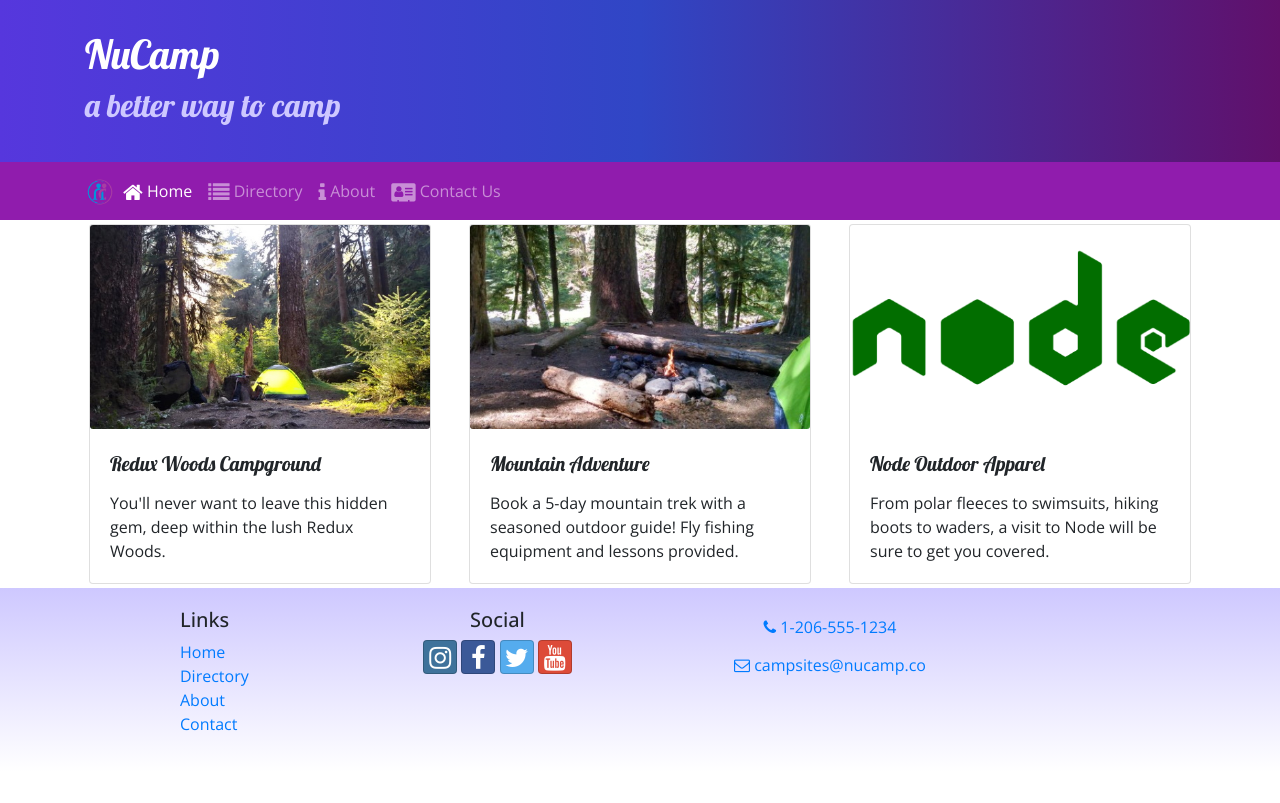
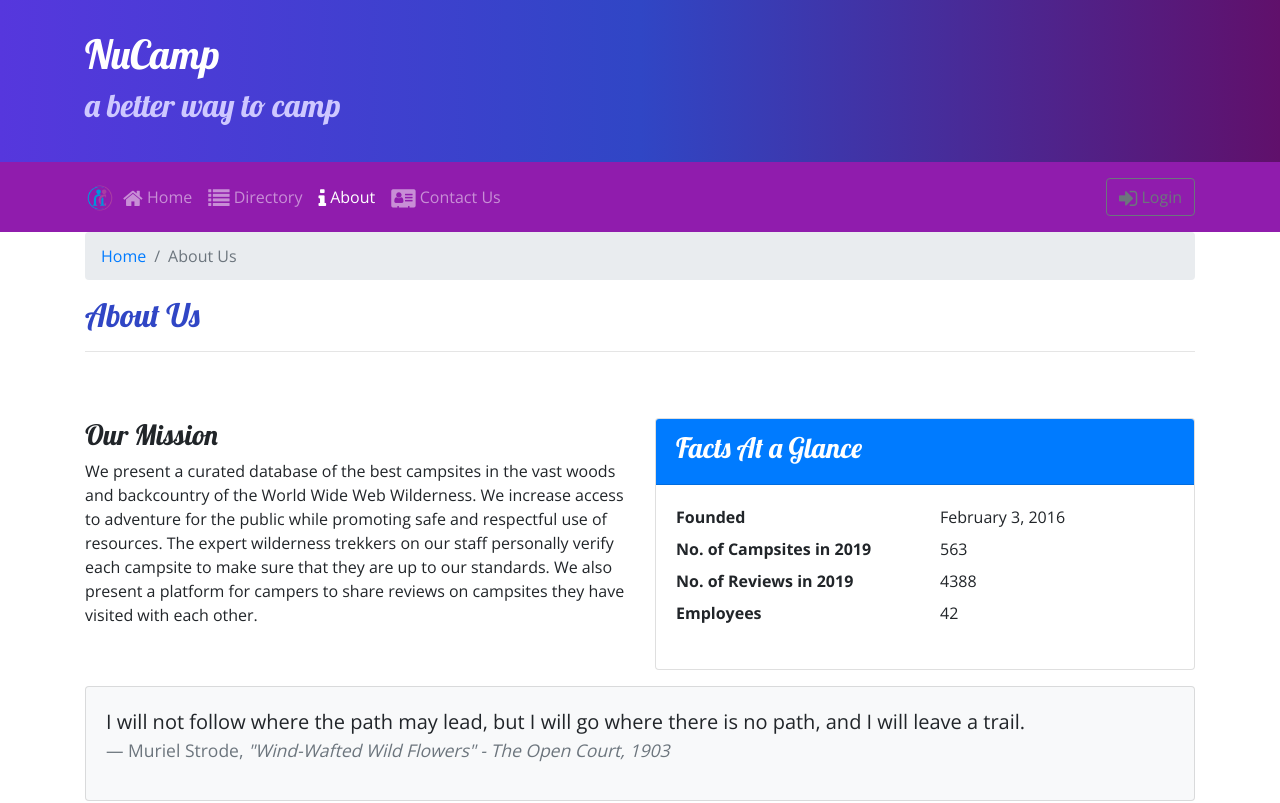
Before and after one commit to Mohammedkashour/myFirstReactWeb, a React (Create React App) app: page /aboutus in a window 1280 px wide. Before the commit this address led to /home. Shown: the top 803 px of the page. Built offline with nearby package versions, Linux system fonts and the light colour scheme.

Commit message:
Uncontrolled Form

```diff
--- /dev/null
+++ b/src/components/AboutComponent.js
@@ -0,0 +1,88 @@
+import React from 'react';
+import { Breadcrumb, BreadcrumbItem, Card, CardBody, CardHeader, Media } from 'reactstrap';
+import { Link } from 'react-router-dom';
+
+function RenderPartner({partner}) {
+
+    if (partner) {
+        return (<div>
+            <React.Fragment>
+                <Media src={partner.image} alt={partner.name} width="150" />
+                <Media body className="ml-5 mb-4" ><Media heading>{partner.name} </Media>{partner.description}</Media>
+            </React.Fragment>
+        </div>)
+    }
+}
+
+
+function About(props) {
+console.log(props.partners)
+    const partners = props.partners.map(partner => {
+        return (
+            <Media tag="li" key={partner.id}><RenderPartner partner={partner} /></Media>
+        );
+    });
+
+    return (
+        <div className="container">
+            <div className="row">
+                <div className="col">
+                    <Breadcrumb>
+                        <BreadcrumbItem><Link to="/home">Home</Link></BreadcrumbItem>
+                        <BreadcrumbItem active>About Us</BreadcrumbItem>
+                    </Breadcrumb>
+                    <h2>About Us</h2>
+                    <hr />
+                </div>
+            </div>
+            <div className="row row-content">
+                <div className="col-sm-6">
+                    <h3>Our Mission</h3>
+                    <p>We present a curated database of the best campsites in the vast woods and backcountry of the World Wide Web Wilderness. We increase access to adventure for the public while promoting safe and respectful use of resources. The expert wilderness trekkers on our staff personally verify each campsite to make sure that they are up to our standards. We also present a platform for campers to share reviews on campsites they have visited with each other.</p>
+                </div>
+                <div className="col-sm-6">
+                    <Card>
+                        <CardHeader className="bg-primary text-white"><h3>Facts At a Glance</h3></CardHeader>
+                        <CardBody>
+                            <dl className="row">
+                                <dt className="col-6">Founded</dt>
+                                <dd className="col-6">February 3, 2016</dd>
+                                <dt className="col-6">No. of Campsites in 2019</dt>
+                                <dd className="col-6">563</dd>
+                                <dt className="col-6">No. of Reviews in 2019</dt>
+                                <dd className="col-6">4388</dd>
+                                <dt className="col-6">Employees</dt>
+                                <dd className="col-6">42</dd>
+                            </dl>
+                        </CardBody>
+                    </Card>
+                </div>
+                <div className="col">
+                    <Card className="bg-light mt-3">
+                        <CardBody>
+                            <blockquote className="blockquote">
+                                <p className="mb-0">I will not follow where the path may lead, but I will go where there is no path, and I will leave a trail.</p>
+                                <footer className="blockquote-footer">Muriel Strode,{' '}
+                                    <cite title="Source Title">"Wind-Wafted Wild Flowers" -
+                                    The Open Court, 1903</cite>
+                                </footer>
+                            </blockquote>
+                        </CardBody>
+                    </Card>
+                </div>
+            </div>
+            <div className="row row-content">
+                <div className="col-12">
+                    <h3>Community Partners</h3>
+                </div>
+                <div className="col mt-4">
+                    <Media list>
+                        {partners}
+                    </Media>
+                </div>
+            </div>
+        </div>
+    );
+}
+
+export default About;
--- a/src/components/CampsiteInfoComponent.js
+++ b/src/components/CampsiteInfoComponent.js
@@ -1,13 +1,12 @@
 import React from 'react';
-import { Card, CardImg, CardText, CardBody, CardTitle } from 'reactstrap';
-
+import { Card, CardImg, CardText, CardBody, Breadcrumb, BreadcrumbItem } from 'reactstrap';
+import { Link } from 'react-router-dom';
 function RenderCampsite({ campsite }) {
     return (
         <div className="col-md-5 m-1">
             <Card>
                 <CardImg top src={campsite.image} alt={campsite.name} />
                 <CardBody>
-                    <CardTitle>{campsite.name}</CardTitle>
                     <CardText>{campsite.description}</CardText>
                 </CardBody>
             </Card>
@@ -40,8 +39,18 @@ function CampsiteInfo(props) {
         return (
             <div className="container">
                 <div className="row">
+                    <div className="col">
+                        <Breadcrumb>
+                            <BreadcrumbItem><Link to="/directory">Directory</Link></BreadcrumbItem>
+                            <BreadcrumbItem active>{props.campsite.name}</BreadcrumbItem>
+                        </Breadcrumb>
+                        <h2>{props.campsite.name}</h2>
+                        <hr />
+                    </div>
+                </div>
+                <div className="row">
                     <RenderCampsite campsite={props.campsite} />
-                    <RenderComments comments={props.campsite.comments} />
+                    <RenderComments comments={props.comments} />
                 </div>
             </div>
         );
--- a/src/components/ContactComponent.js
+++ b/src/components/ContactComponent.js
@@ -1,10 +1,16 @@
 import React from 'react';
+import { Breadcrumb, BreadcrumbItem } from 'reactstrap';
+import { Link } from 'react-router-dom';
 
 function Contact(props) {
     return (
         <div className="container">
             <div className="row">
-                <div className="col">
+            <div className="col">
+                    <Breadcrumb>
+                        <BreadcrumbItem><Link to="/home">Home</Link></BreadcrumbItem>
+                        <BreadcrumbItem active>Contact Us</BreadcrumbItem>
+                    </Breadcrumb>
                     <h2>Contact Us</h2>
                     <hr />
                 </div>
--- a/src/components/DirectoryComponent.js
+++ b/src/components/DirectoryComponent.js
@@ -1,13 +1,16 @@
 import React from 'react';
-import { Card, CardImg, CardImgOverlay, CardTitle } from 'reactstrap';
+import { Card, CardImg, CardImgOverlay, CardTitle, Breadcrumb, BreadcrumbItem } from 'reactstrap';
+import { Link } from 'react-router-dom';
 
 function RenderDirectoryItem({campsite}) {
     return (
-        <Card >
-            <CardImg width="100%" src={campsite.image} alt={campsite.name} />
-            <CardImgOverlay>
-                <CardTitle>{campsite.name}</CardTitle>
-            </CardImgOverlay>
+        <Card>
+            <Link to={`/directory/${campsite.id}`}>
+                <CardImg width="100%" src={campsite.image} alt={campsite.name} />
+                <CardImgOverlay>
+                    <CardTitle>{campsite.name}</CardTitle>
+                </CardImgOverlay>
+            </Link>
         </Card>
     );
 }
@@ -25,6 +28,16 @@ function Directory(props) {
     return (
         <div className="container">
             <div className="row">
+                <div className="col">
+                    <Breadcrumb>
+                        <BreadcrumbItem><Link to="/home">Home</Link></BreadcrumbItem>
+                        <BreadcrumbItem active>Directory</BreadcrumbItem>
+                    </Breadcrumb>
+                    <h2>Directory</h2>
+                    <hr />
+                </div>
+            </div>
+            <div className="row">
                 {directory}
             </div>
         </div>
--- a/src/components/HeaderComponent.js
+++ b/src/components/HeaderComponent.js
@@ -1,23 +1,40 @@
-import React, { Component }  from 'react';
-import { Nav, Navbar, NavbarBrand, NavbarToggler, Collapse, NavItem, Jumbotron } from 'reactstrap';
+import React, { Component } from 'react';
+import {
+    Navbar, NavbarBrand, Nav, NavbarToggler, Collapse, NavItem, Jumbotron,
+    Button, Modal, ModalHeader, ModalBody,
+    Form, FormGroup, Input, Label
+} from 'reactstrap';
 import { NavLink } from 'react-router-dom';
 
 class Header extends Component {
 
     constructor(props) {
         super(props);
-
+  this.state = {
+            isNavOpen: false,
+            isModalOpen: false
+        };
         this.toggleNav = this.toggleNav.bind(this);
-        this.state = {
-          isNavOpen: false
-        };
+        this.toggleModal = this.toggleModal.bind(this);
+        this.handleLogin = this.handleLogin.bind(this);
     }
-
     toggleNav() {
-        this.setState({
+        this.setState ({
             isNavOpen: !this.state.isNavOpen
         });
     }
+    toggleModal() {
+        this.setState({
+            isModalOpen: !this.state.isModalOpen
+        });
+    }
+    handleLogin(event) {
+        alert(`Username: ${this.username.value} Password: ${this.password.value} Remember: ${this.remember.checked}`);
+        this.toggleModal();
+        event.preventDefault();
+    }
+
+
 
     render() {
         return (
@@ -59,10 +76,41 @@ class Header extends Component {
                                         <i className="fa fa-address-card fa-lg" /> Contact Us
                                     </NavLink>
                                 </NavItem>
-                            </Nav>
+
+                                </Nav>
+                            <span className="navbar-text ml-auto">
+                                <Button outline onClick={this.toggleModal}>
+                                    <i className="fa fa-sign-in fa-lg" /> Login
+                                </Button>
+                            </span>
                         </Collapse>
                     </div>
                 </Navbar>
+                <Modal isOpen={this.state.isModalOpen} toggle={this.toggleModal}>
+                    <ModalHeader toggle={this.toggleModal}>Login</ModalHeader>
+                    <ModalBody>
+                        <Form onSubmit={this.handleLogin}>
+                            <FormGroup>
+                                <Label htmlFor="username">Username</Label>
+                                <Input type="text" id="username" name="username"
+                                    innerRef={input => this.username = input} />
+                            </FormGroup>
+                            <FormGroup>
+                                <Label htmlFor="password">Password</Label>
+                                <Input type="password" id="password" name="password"
+                                    innerRef={input => this.password = input} />
+                            </FormGroup>
+                            <FormGroup check>
+                                <Label check>
+                                    <Input type="checkbox" name="remember"
+                                        innerRef={input => this.remember = input} />
+                                    Remember me
+                                </Label>
+                            </FormGroup>
+                            <Button type="submit" value="submit" color="primary">Login</Button>
+                        </Form>
+                    </ModalBody>
+                </Modal>
             </React.Fragment>
         );
     }
--- a/src/components/MainComponent.js
+++ b/src/components/MainComponent.js
@@ -5,6 +5,7 @@ import Header from './HeaderComponent';
 import Footer from './FooterComponent';
 import Home from './HomeComponent';
 import { Switch, Route, Redirect } from 'react-router-dom';
+import About from './AboutComponent';
 import Contact from './ContactComponent';
 import { CAMPSITES } from '../shared/campsites';
 import { COMMENTS } from '../shared/comments';
@@ -36,13 +37,25 @@ class Main extends Component {
             );
         };
 
+        const CampsiteWithId = ({match}) => {
+            return (
+                <CampsiteInfo
+                    campsite={this.state.campsites.filter(campsite => campsite.id === +match.params.campsiteId)[0]}
+                    comments={this.state.comments.filter(comment => comment.campsiteId === +match.params.campsiteId)}
+                />
+            );
+        };
+
         return (
             <div>
                 <Header />
                 <Switch>
                     <Route path='/home' component={HomePage} />
                     <Route exact path='/directory' render={() => <Directory campsites={this.state.campsites} />} />
+                    <Route path='/directory/:campsiteId' component={CampsiteWithId} />
                     <Route exact path='/contactus' component={Contact} />
+                    <Route exact path='/aboutus' render={() => <About partners={this.state.partners} />} />
+
                     <Redirect to='/home' />
                 </Switch>
                 <Footer />
```
